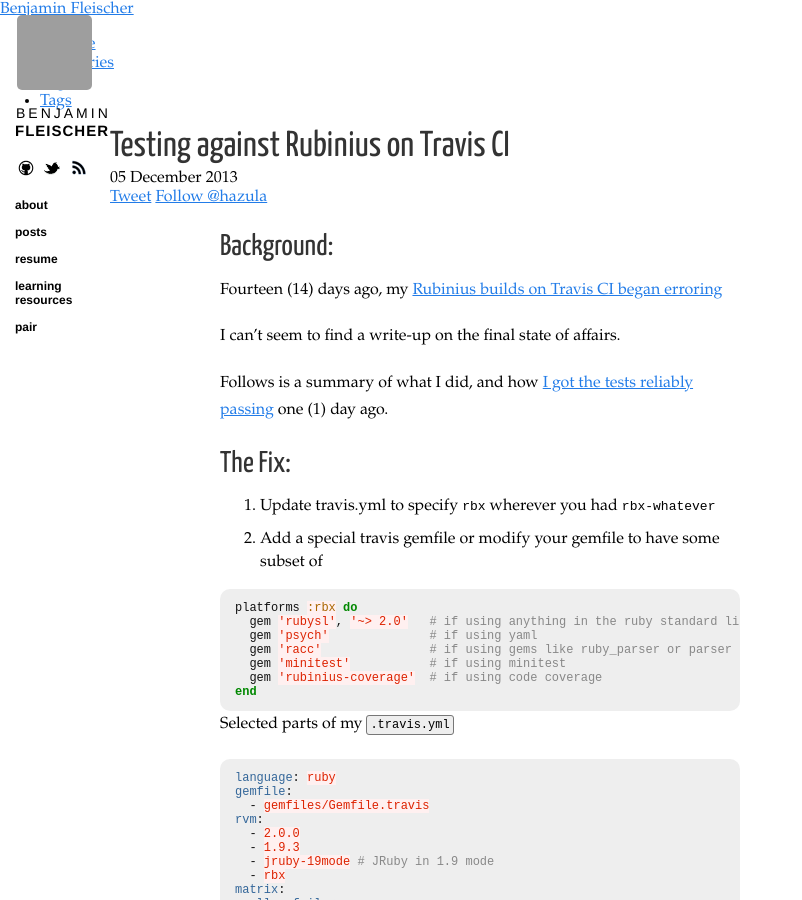
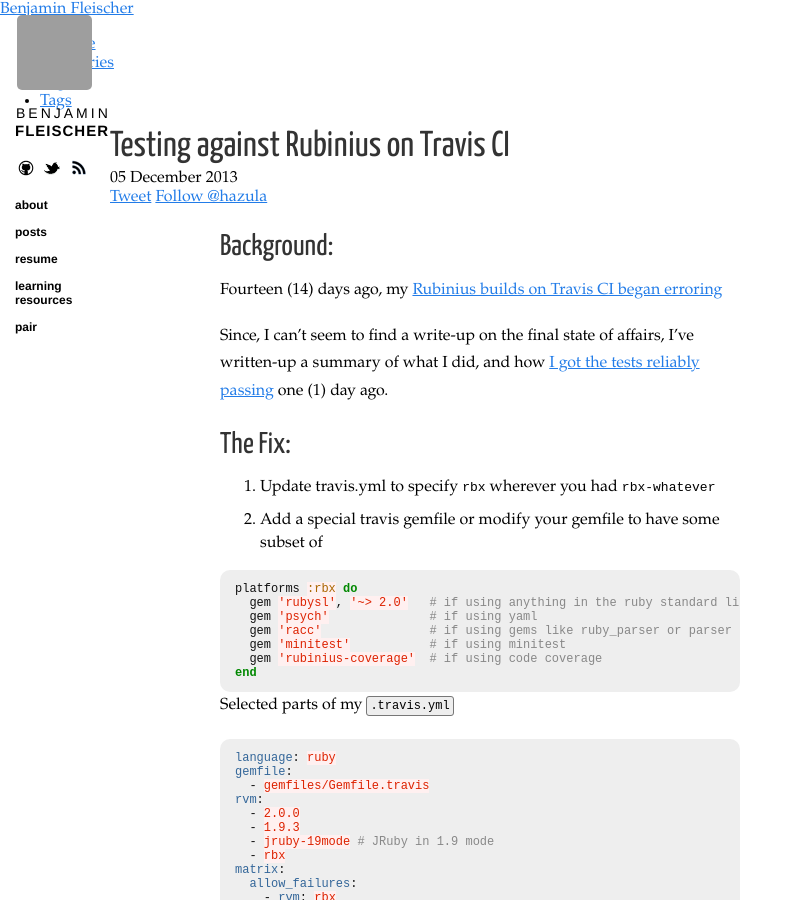
Before and after one commit to bf4/bf4.github.com, a Jekyll site: the page built from _posts/2013-12-05-testing-rubinius-on-travis-ci.md, in a window 1280 px wide and 900 px high. Shown: the whole window, without its empty margins (0-802 px from the left). Built offline with Jekyll 4.4.1, drawn with Linux system fonts in a browser that asks for light colours; nearby versions of some CDN libraries; Markdown is read by kramdown in place of the engine named in the settings; comment, search, counter and statistics services are not loaded; grey boxes are pictures that could not be loaded.

Commit message:
copy-edit

```diff
--- a/_posts/2013-12-05-testing-rubinius-on-travis-ci.md
+++ b/_posts/2013-12-05-testing-rubinius-on-travis-ci.md
@@ -12,9 +12,8 @@
 
 Fourteen (14) days ago, my [Rubinius builds on Travis CI began erroring](https://travis-ci.org/metricfu/metric_fu/jobs/14269663)
 
-I can't seem to find a write-up on the final state of affairs.
-
-Follows is a summary of what I did, and how [I got the tests reliably passing](https://travis-ci.org/metricfu/metric_fu/jobs/14902745) one (1) day ago.
+Since, I can't seem to find a write-up on the final state of affairs, I've written-up a summary of what I did,
+and how [I got the tests reliably passing](https://travis-ci.org/metricfu/metric_fu/jobs/14902745) one (1) day ago.
 
 ## The Fix:
 
```
